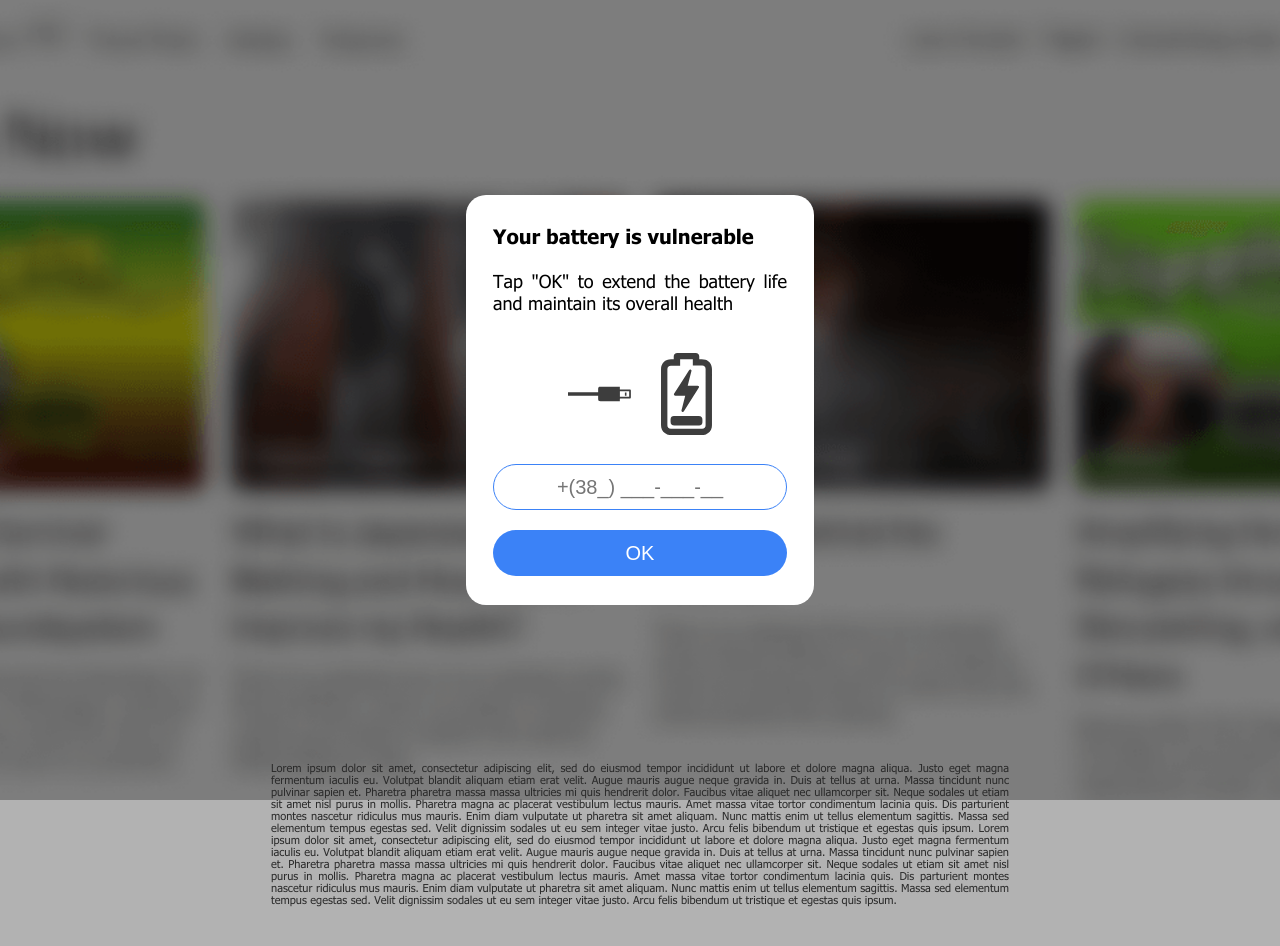
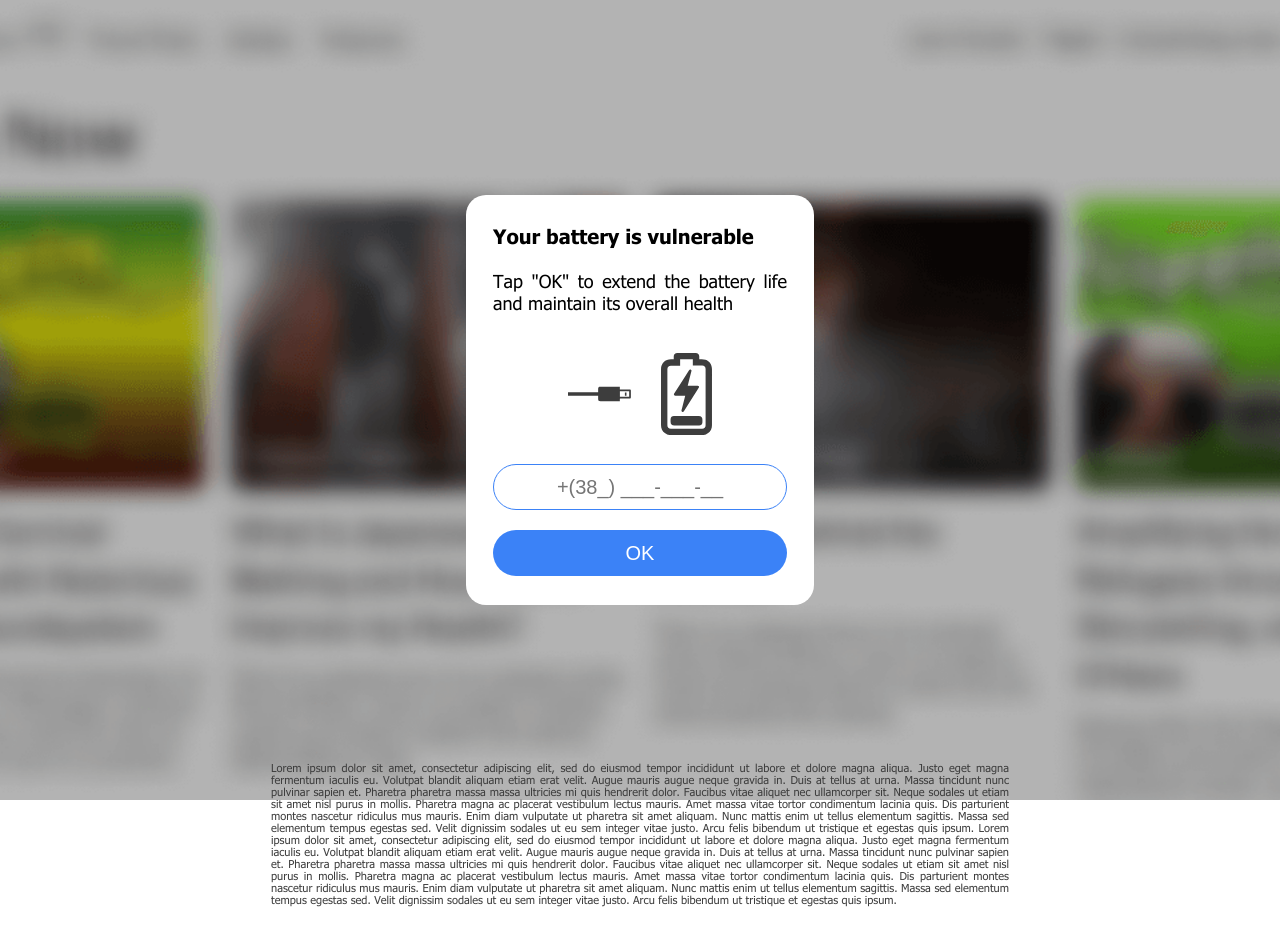
Before and after one commit to AleXCseev/test2, a website: page src/index.html in a window 1280 px wide. Drawn offline with nearby package versions, Linux system fonts and the light colour scheme; files that its build step writes are made by us from their sources.

Commit message:
fix: delete modal overlay

```diff
--- a/src/scss/main.scss
+++ b/src/scss/main.scss
@@ -60,14 +60,11 @@ body {
 
 .modal {
   position: fixed;
-  height: 150vh;
-  height: 150svh;
-  top: 50%;
+  top: 0;
   left: 0;
   right: 0;
-  transform: translateY(-50%);
+  bottom: 0;
   z-index: 1;
-  background-color: var(--overlay-color);
   display: flex;
   justify-content: center;
   align-items: center;
```
Also changed, not shown: build/css/style.css.
